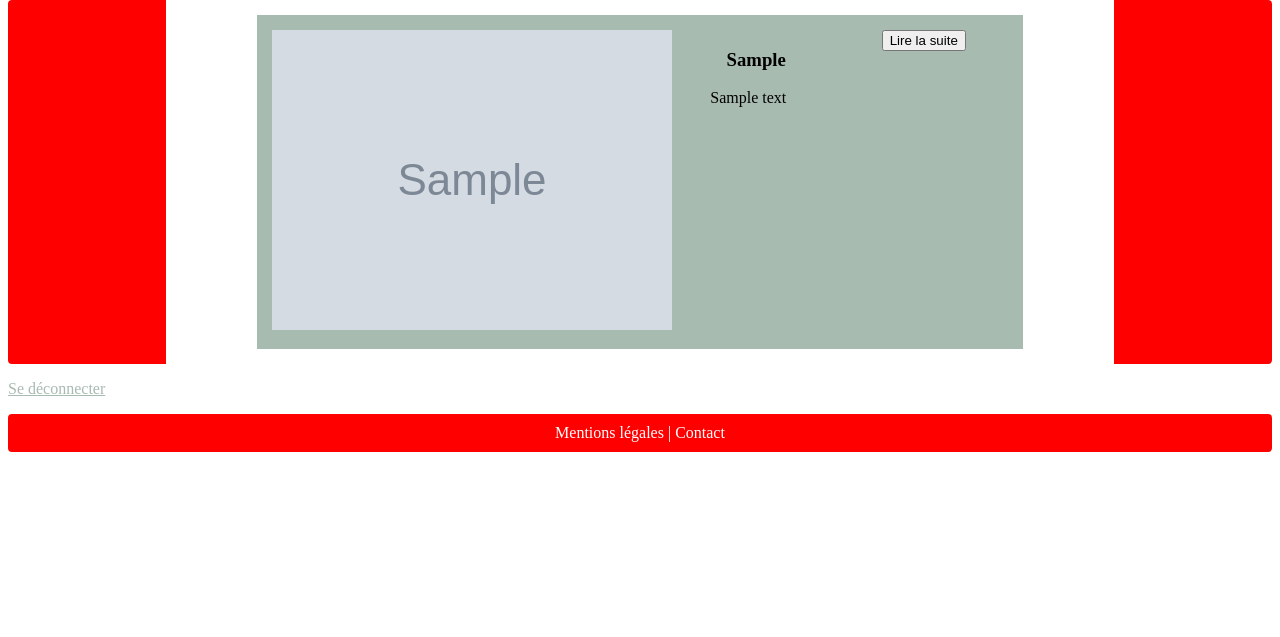
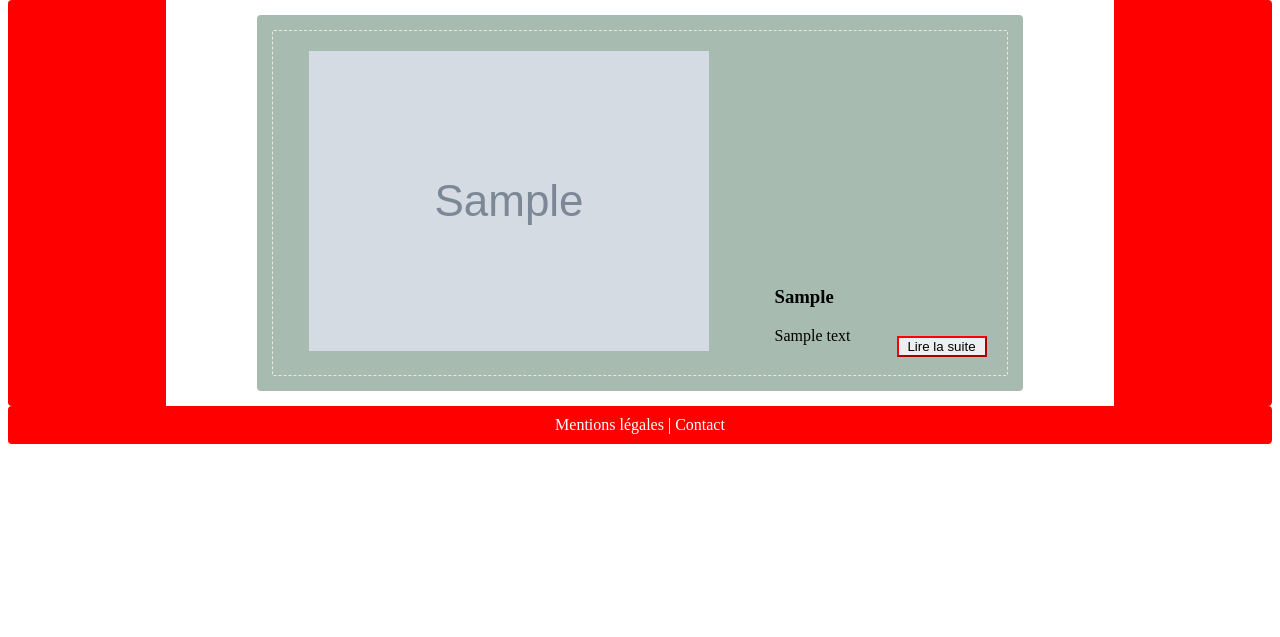
Before and after one commit to patrickcharda/Gbaf, a PHP site: page /espacemembres.php in a window 1280 px wide. Shown: the part 118-755 px from the top of the page. Run offline with PHP 8.4, Linux system fonts and the light colour scheme; the visitor is signed in with stand-in values (Sample User, id 1); tables that the repository leaves empty or names only in its code hold one stand-in row (values such as "Sample post"); grey boxes marked "Sample" are stand-in pictures.

Commit message:
reglages css espace membres

```diff
--- a/espacemembres.php
+++ b/espacemembres.php
@@ -33,7 +33,7 @@ else
 			<div class="col--18 white">
 				<div class="row">
 					<div class="col-1"></div>
-					<div class="col-10 frm">
+					<div class="col-10 frm radius">
 			<?php
 			if (isset($bdd))
 			{
@@ -67,7 +67,7 @@ else
 									<div class="liresuite">
 						<form method="get" action="./posts_votes/details.php" >
 						<?php
-						echo'<input type="hidden" name="acteur" value='.$ligne['id'].' /><button type="submit">Lire la suite</button></form>';
+						echo'<input type="hidden" name="acteur" value='.$ligne['id'].' /><button type="submit" id="readmore">Lire la suite</button></form><br />';
 								echo '</div>';
 							echo '</div>';
 				}
@@ -82,7 +82,7 @@ else
 	</div>
 </main>
 
-<p><a href="./fonctions/connexion.php?deconnexion=1"> Se déconnecter </a></p>
+<!--<p><a href="./fonctions/connexion.php?deconnexion=1"> Se déconnecter </a></p>-->
 
 <?php
 include('./templates/footer.php');
--- a/gbafstyle.css
+++ b/gbafstyle.css
@@ -184,10 +184,35 @@ a {
 
 .container {
 	display: flex;
+	justify-content: stretch;
+	align-items: flex-end;
+	border: 1px dashed #EBE8E0;
+  	border-radius: 2px;
+  	padding-right: 20px;
 }
 
-.container >* {
-	flex: 1;
+.logo_acteur {
+	padding: 20px;
+	flex-grow: 1;
+	flex-basis: 101px;
+	align-self: flex-end;
+}
+
+.lirelasuite {
+	flex-basis: 120px;
+	padding: 30px;
+	align-self: space-around;
+}
+
+.resume_acteur {
+	padding: 30px;
+	text-align: left;
+	align-self: space-around;
+}
+
+#readmore {
+	min-width: 90px;
+	border-color: red;
 }
 
 [class*="col-"] {
@@ -262,4 +287,5 @@ a {
   	background-image: url("./account15x15.png"), url("./logos/account15x15.png");
     background-repeat: no-repeat, no-repeat;
   }
+
 }
```
Also changed, not shown: 1 other file.
